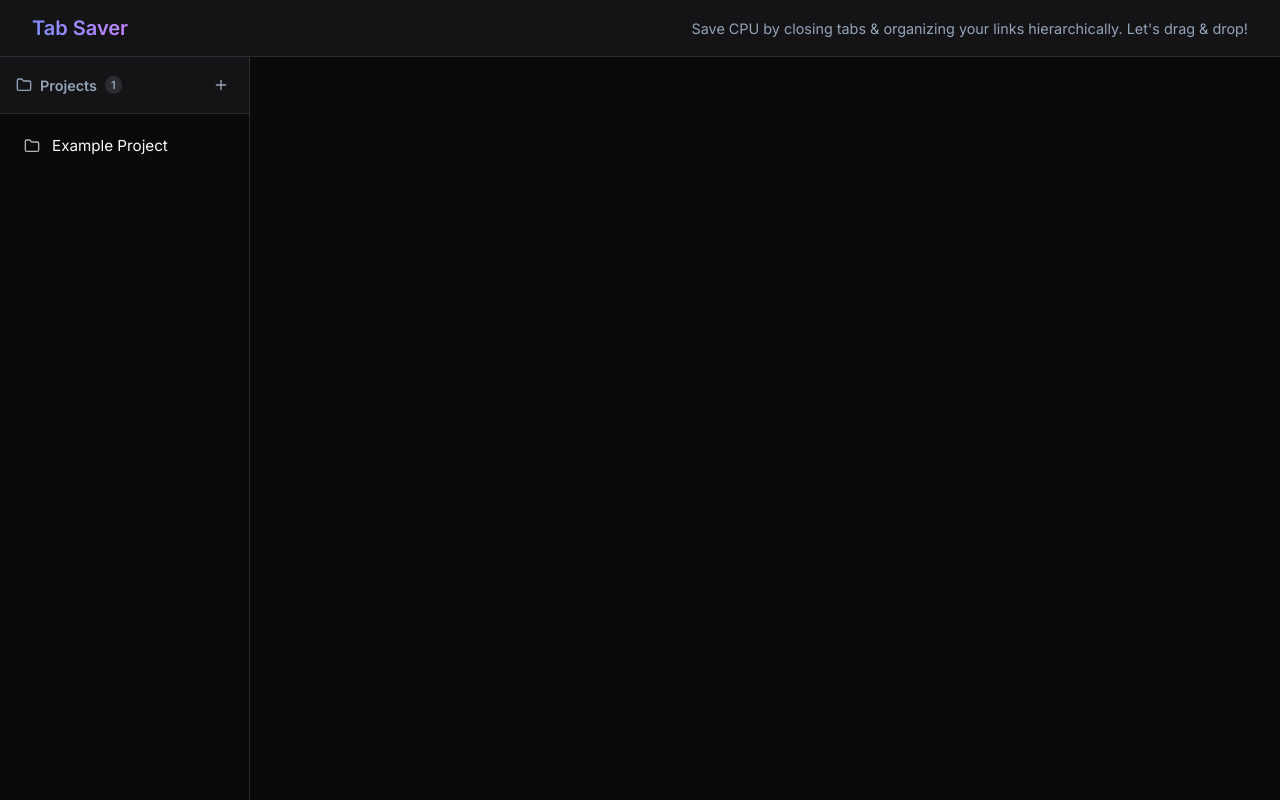
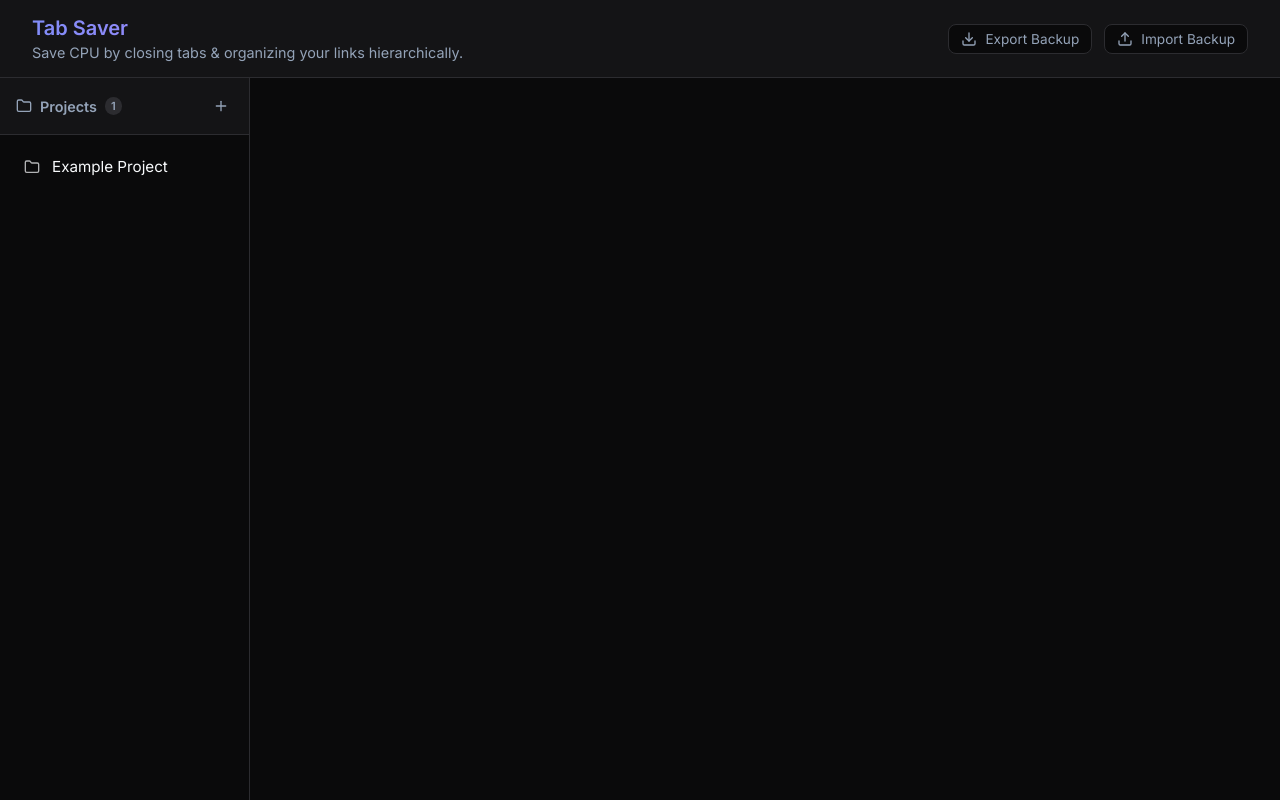
Before and after one commit to vnaresh700/bookmarks, a React (Vite) app: page / in a window 1280 px wide. Built offline with nearby package versions, Linux system fonts and the light colour scheme.

Commit message:
import/export backup

```diff
--- a/src/App.jsx
+++ b/src/App.jsx
@@ -1,5 +1,5 @@
 import React, { useState, useEffect } from 'react';
-import { Folder, Map, Layers, Link as LinkIcon, Plus, Trash2, Edit2, FileText } from 'lucide-react';
+import { Folder, Map, Layers, Link as LinkIcon, Plus, Trash2, Edit2, FileText, Download, Upload } from 'lucide-react';
 import './index.css';
 
 const INITIAL_DATA = [
@@ -84,14 +84,51 @@ export default function App() {
     }
   };
 
-  const deleteItem = (id, e) => {
+  const deleteItem = (item, e) => {
     e.stopPropagation();
-    setItems(items.filter(i => i.id !== id));
+    if (!window.confirm(`Are you sure you want to delete "${item.name}"?`)) {
+      return;
+    }
+    setItems(items.filter(i => i.id !== item.id));
 
-    if (activeIds.project === id) setActiveIds({ project: null, journey: null, layer: null, detail: null });
-    if (activeIds.journey === id) setActiveIds(prev => ({ ...prev, journey: null, layer: null, detail: null }));
-    if (activeIds.layer === id) setActiveIds(prev => ({ ...prev, layer: null, detail: null }));
-    if (activeIds.detail === id) setActiveIds(prev => ({ ...prev, detail: null }));
+    if (activeIds.project === item.id) setActiveIds({ project: null, journey: null, layer: null, detail: null });
+    if (activeIds.journey === item.id) setActiveIds(prev => ({ ...prev, journey: null, layer: null, detail: null }));
+    if (activeIds.layer === item.id) setActiveIds(prev => ({ ...prev, layer: null, detail: null }));
+    if (activeIds.detail === item.id) setActiveIds(prev => ({ ...prev, detail: null }));
+  };
+
+  const handleExport = () => {
+    const dataStr = JSON.stringify(items, null, 2);
+    const dataBlob = new Blob([dataStr], { type: 'application/json' });
+    const url = URL.createObjectURL(dataBlob);
+    const link = document.createElement('a');
+    link.href = url;
+    link.download = `tab-saver-backup-${new Date().toISOString().split('T')[0]}.json`;
+    link.click();
+    URL.revokeObjectURL(url);
+  };
+
+  const handleImport = (e) => {
+    const file = e.target.files[0];
+    if (!file) return;
+    const reader = new FileReader();
+    reader.onload = (event) => {
+      try {
+        const importedItems = JSON.parse(event.target.result);
+        if (Array.isArray(importedItems)) {
+          if (window.confirm("Are you sure you want to completely overwrite your current data with this backup?")) {
+            setItems(importedItems);
+            setActiveIds({ project: null, journey: null, layer: null, detail: null });
+            e.target.value = null; // reset input
+          }
+        } else {
+          alert('Invalid backup file format.');
+        }
+      } catch (err) {
+        alert('Error parsing backup file. Make sure it is a valid JSON.');
+      }
+    };
+    reader.readAsText(file);
   };
 
   const handleEditClick = (e, item) => {
@@ -265,7 +302,7 @@ export default function App() {
                   </button>
                   <button
                     className="action-btn delete-btn"
-                    onClick={(e) => deleteItem(item.id, e)}
+                    onClick={(e) => deleteItem(item, e)}
                     title="Delete"
                   >
                     <Trash2 size={14} />
@@ -288,9 +325,20 @@ export default function App() {
   return (
     <div className="app-container">
       <header className="header">
-        <div className="header-title">Tab Saver</div>
-        <div style={{ color: 'var(--text-muted)', fontSize: '0.9rem' }}>
-          Save CPU by closing tabs & organizing your links hierarchically. Let's drag & drop!
+        <div>
+          <div className="header-title">Tab Saver</div>
+          <div style={{ color: 'var(--text-muted)', fontSize: '0.9rem', marginTop: '4px' }}>
+            Save CPU by closing tabs & organizing your links hierarchically.
+          </div>
+        </div>
+        <div style={{ display: 'flex', gap: '12px' }}>
+          <button className="header-btn" onClick={handleExport} title="Download your data to a file">
+            <Download size={16} /> Export Backup
+          </button>
+          <label className="header-btn" title="Restore data from a JSON file" style={{ cursor: 'pointer' }}>
+            <Upload size={16} /> Import Backup
+            <input type="file" accept=".json" style={{ display: 'none' }} onChange={handleImport} />
+          </label>
         </div>
       </header>
 
--- a/src/index.css
+++ b/src/index.css
@@ -57,6 +57,27 @@ body {
   -webkit-background-clip: text;
   background-clip: text;
   color: transparent;
+}
+
+.header-btn {
+  background: var(--bg-main);
+  border: 1px solid var(--border-color);
+  color: var(--text-muted);
+  cursor: pointer;
+  padding: 6px 12px;
+  border-radius: 8px;
+  transition: all 0.2s;
+  display: flex;
+  align-items: center;
+  gap: 8px;
+  font-family: inherit;
+  font-size: 0.85rem;
+}
+
+.header-btn:hover {
+  background: var(--bg-hover);
+  color: var(--text-main);
+  border-color: var(--accent);
 }
 
 .main-content {
```
